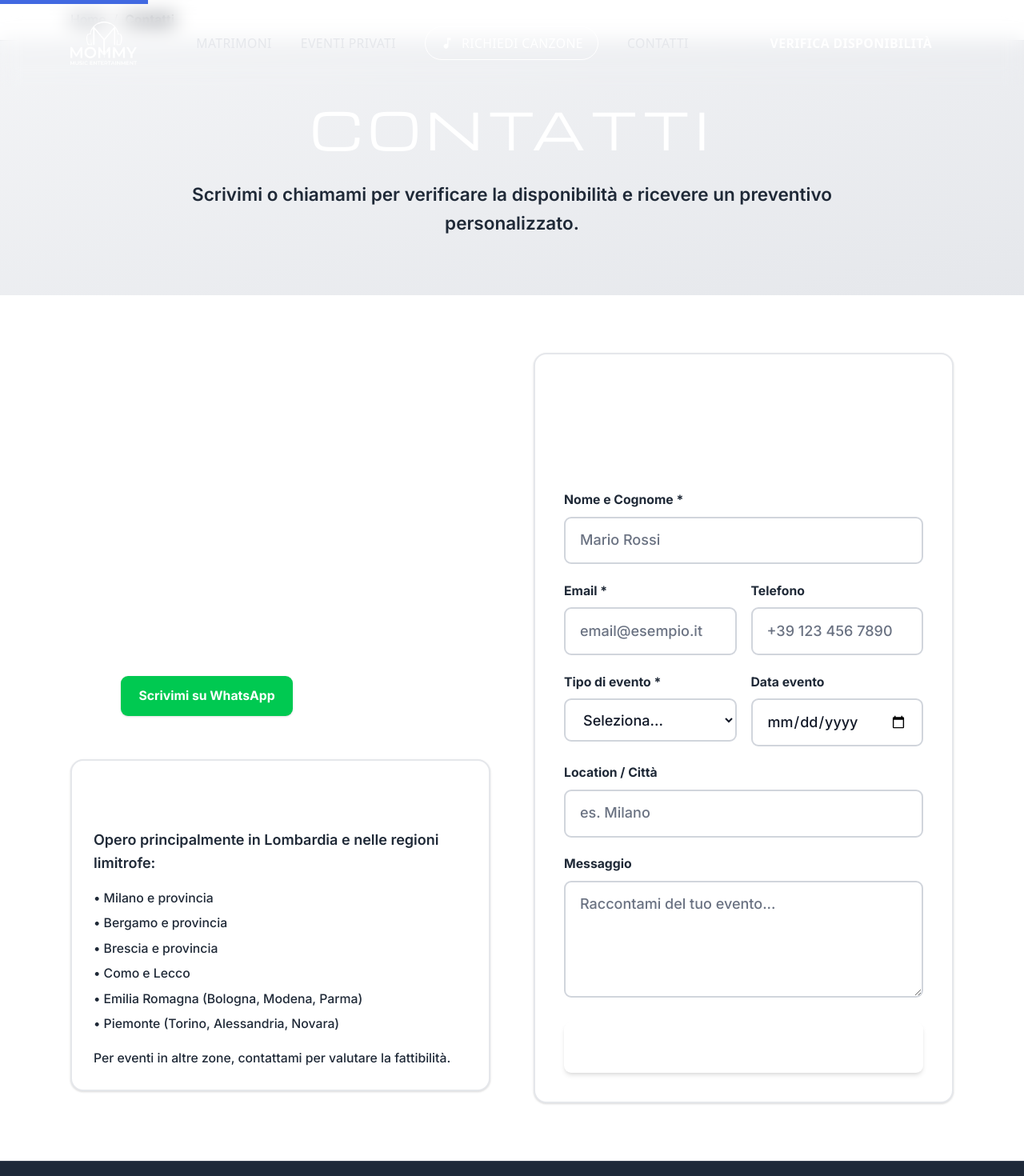
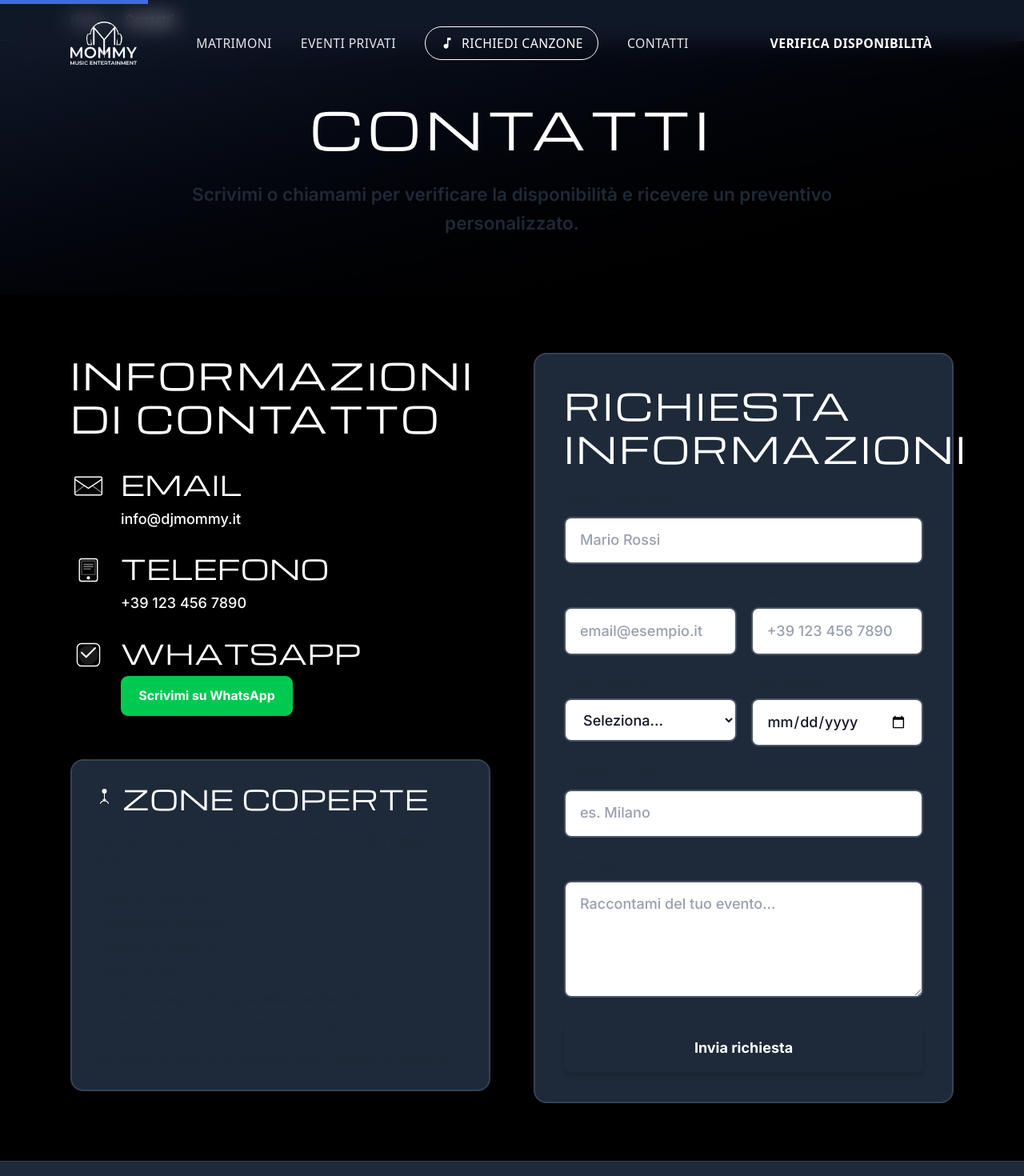
Before and after one commit to mommydjsalmani-cloud/mommy-marketing, a Next.js app: page /contatti in a window 1280 px wide. Shown: the top 1470 px of the page at 80% size. Built offline with nearby package versions, Linux system fonts and the light colour scheme.

Commit message:
Cambiato sfondo pagina contatti da bianco a nero per leggibilità

```diff
--- a/app/contatti/page.tsx
+++ b/app/contatti/page.tsx
@@ -44,35 +44,35 @@ export default function Contatti() {
   return (
     <div>
       {/* Breadcrumb */}
-      <nav aria-label="Breadcrumb" className="bg-white border-b border-gray-200 py-3">
+      <nav aria-label="Breadcrumb" className="bg-gray-900 border-b border-gray-800 py-3">
         <div className="container-custom">
           <ol className="flex items-center space-x-2 text-sm">
             <li>
-              <Link href="/" className="text-gray-700 hover:text-accent font-medium">Home</Link>
+              <Link href="/" className="text-gray-300 hover:text-accent font-medium">Home</Link>
             </li>
-            <li className="text-gray-500">/</li>
-            <li className="text-gray-900 font-bold" aria-current="page">Contatti</li>
+            <li className="text-gray-600">/</li>
+            <li className="text-white font-bold" aria-current="page">Contatti</li>
           </ol>
         </div>
       </nav>
 
       {/* Hero */}
-      <section className="py-12 md:py-16 bg-gradient-to-br from-gray-100 to-gray-200">
+      <section className="py-12 md:py-16 bg-gradient-to-br from-gray-900 to-black">
         <div className="container-custom text-center px-4">
-          <h1 className="mb-6">Contatti</h1>
-          <p className="text-lg md:text-xl max-w-3xl mx-auto font-semibold leading-relaxed">
+          <h1 className="mb-6 text-white">Contatti</h1>
+          <p className="text-lg md:text-xl max-w-3xl mx-auto font-semibold leading-relaxed text-gray-300">
             Scrivimi o chiamami per verificare la disponibilità e ricevere un preventivo personalizzato.
           </p>
         </div>
       </section>
 
       {/* Contact Info + Form */}
-      <section className="py-12 md:py-16 bg-white">
+      <section className="py-12 md:py-16 bg-black">
         <div className="container-custom max-w-5xl px-4">
           <div className="grid grid-cols-1 lg:grid-cols-2 gap-8 md:gap-12">
             {/* Left: Contact Info */}
             <div>
-              <h2 className="mb-8">Informazioni di contatto</h2>
+              <h2 className="mb-8 text-white">Informazioni di contatto</h2>
 
               <div className="space-y-6">
                 <div className="flex items-start gap-4">
@@ -84,7 +84,7 @@ export default function Contatti() {
                     </svg>
                   </div>
                   <div>
-                    <h3 className="font-bold mb-2">Email</h3>
+                    <h3 className="font-bold mb-2 text-white">Email</h3>
                     <a href="mailto:info@djmommy.it" className="text-accent hover:underline font-medium text-base">
                       info@djmommy.it
                     </a>
@@ -101,7 +101,7 @@ export default function Contatti() {
                     </svg>
                   </div>
                   <div>
-                    <h3 className="font-bold mb-2">Telefono</h3>
+                    <h3 className="font-bold mb-2 text-white">Telefono</h3>
                     <a href="tel:+391234567890" className="text-accent hover:underline font-medium text-base">
                       +39 123 456 7890
                     </a>
@@ -117,7 +117,7 @@ export default function Contatti() {
                     </svg>
                   </div>
                   <div>
-                    <h3 className="font-bold mb-2">WhatsApp</h3>
+                    <h3 className="font-bold mb-2 text-white">WhatsApp</h3>
                     <a
                       href="https://wa.me/391234567890"
                       target="_blank"
@@ -131,7 +131,7 @@ export default function Contatti() {
               </div>
 
               {/* Zone coperte */}
-              <div className="mt-12 card bg-white border-2 border-gray-200 p-6">
+              <div className="mt-12 card bg-gray-800 border-2 border-gray-700 p-6">
                 <div className="flex items-center gap-2 mb-4">
                   <div className="w-6 h-6 text-accent flex-shrink-0">
                     <svg viewBox="0 0 64 64" fill="none" stroke="currentColor" strokeWidth="2.5">
@@ -141,12 +141,12 @@ export default function Contatti() {
                       <path d="M20 48C20 48 24 40 32 40C40 40 44 48 44 48" strokeLinecap="round" strokeLinejoin="round"/>
                     </svg>
                   </div>
-                  <h3 className="font-bold">Zone coperte</h3>
+                  <h3 className="font-bold text-white">Zone coperte</h3>
                 </div>
-                <p className="mb-4 font-semibold">
+                <p className="mb-4 font-semibold text-white">
                   Opero principalmente in Lombardia e nelle regioni limitrofe:
                 </p>
-                <ul className="space-y-2 text-sm">
+                <ul className="space-y-2 text-sm text-gray-300">
                   <li className="font-medium">• Milano e provincia</li>
                   <li className="font-medium">• Bergamo e provincia</li>
                   <li className="font-medium">• Brescia e provincia</li>
@@ -154,7 +154,7 @@ export default function Contatti() {
                   <li className="font-medium">• Emilia Romagna (Bologna, Modena, Parma)</li>
                   <li className="font-medium">• Piemonte (Torino, Alessandria, Novara)</li>
                 </ul>
-                <p className="text-sm mt-4 font-medium">
+                <p className="text-sm mt-4 font-medium text-gray-400">
                   Per eventi in altre zone, contattami per valutare la fattibilità.
                 </p>
               </div>
@@ -162,18 +162,18 @@ export default function Contatti() {
 
             {/* Right: Form */}
             <div>
-              <div className="card bg-white border-2 border-gray-200 p-6 md:p-8">
-                <h2 className="mb-6">Richiesta informazioni</h2>
+              <div className="card bg-gray-800 border-2 border-gray-700 p-6 md:p-8">
+                <h2 className="mb-6 text-white">Richiesta informazioni</h2>
 
                 {isSubmitted && (
-                  <div className="bg-green-100 border border-green-400 text-green-800 px-4 py-3 rounded mb-6">
+                  <div className="bg-green-900 border border-green-600 text-green-200 px-4 py-3 rounded mb-6">
                     <strong>Grazie!</strong> Ti risponderò al più presto.
                   </div>
                 )}
 
                 <form onSubmit={handleSubmit} className="space-y-5">
                   <div>
-                    <label htmlFor="nome" className="block text-sm font-bold mb-2">
+                    <label htmlFor="nome" className="block text-sm font-bold mb-2 text-white">
                       Nome e Cognome *
                     </label>
                     <input
@@ -183,7 +183,7 @@ export default function Contatti() {
                       required
                       value={formData.nome}
                       onChange={handleChange}
-                      className="w-full px-4 py-3 border-2 border-gray-300 rounded-lg focus:ring-2 focus:ring-accent focus:border-accent bg-white placeholder-gray-500 font-medium"
+                      className="w-full px-4 py-3 border-2 border-gray-600 rounded-lg focus:ring-2 focus:ring-accent focus:border-accent bg-gray-900 text-white placeholder-gray-400 font-medium"
                       placeholder="Mario Rossi"
                     />
                   </div>
@@ -200,7 +200,7 @@ export default function Contatti() {
                         required
                         value={formData.email}
                         onChange={handleChange}
-                        className="w-full px-4 py-3 border-2 border-gray-300 rounded-lg focus:ring-2 focus:ring-accent focus:border-accent bg-white placeholder-gray-500 font-medium"
+                        className="w-full px-4 py-3 border-2 border-gray-600 rounded-lg focus:ring-2 focus:ring-accent focus:border-accent bg-gray-900 text-white placeholder-gray-400 font-medium"
                         placeholder="email@esempio.it"
                       />
                     </div>
@@ -215,7 +215,7 @@ export default function Contatti() {
                         name="telefono"
                         value={formData.telefono}
                         onChange={handleChange}
-                        className="w-full px-4 py-3 border-2 border-gray-300 rounded-lg focus:ring-2 focus:ring-accent focus:border-accent bg-white placeholder-gray-500 font-medium"
+                        className="w-full px-4 py-3 border-2 border-gray-600 rounded-lg focus:ring-2 focus:ring-accent focus:border-accent bg-gray-900 text-white placeholder-gray-400 font-medium"
                         placeholder="+39 123 456 7890"
                       />
                     </div>
@@ -232,7 +232,7 @@ export default function Contatti() {
                         required
                         value={formData.tipoEvento}
                         onChange={handleChange}
-                        className="w-full px-4 py-3 border-2 border-gray-300 rounded-lg focus:ring-2 focus:ring-accent focus:border-accent bg-white font-medium"
+                        className="w-full px-4 py-3 border-2 border-gray-600 rounded-lg focus:ring-2 focus:ring-accent focus:border-accent bg-gray-900 text-white font-medium"
                       >
                         <option value="">Seleziona...</option>
                         <option value="matrimonio">Matrimonio</option>
@@ -256,7 +256,7 @@ export default function Contatti() {
                         name="data"
                         value={formData.data}
                         onChange={handleChange}
-                        className="w-full px-4 py-3 border-2 border-gray-300 rounded-lg focus:ring-2 focus:ring-accent focus:border-accent bg-white font-medium"
+                        className="w-full px-4 py-3 border-2 border-gray-600 rounded-lg focus:ring-2 focus:ring-accent focus:border-accent bg-gray-900 text-white font-medium"
                       />
                     </div>
                   </div>
@@ -272,7 +272,7 @@ export default function Contatti() {
                       placeholder="es. Milano"
                       value={formData.location}
                       onChange={handleChange}
-                      className="w-full px-4 py-3 border-2 border-gray-300 rounded-lg focus:ring-2 focus:ring-accent focus:border-accent bg-white placeholder-gray-500 font-medium"
+                      className="w-full px-4 py-3 border-2 border-gray-600 rounded-lg focus:ring-2 focus:ring-accent focus:border-accent bg-gray-900 text-white placeholder-gray-400 font-medium"
                     />
                   </div>
 
@@ -286,7 +286,7 @@ export default function Contatti() {
                       rows={4}
                       value={formData.messaggio}
                       onChange={handleChange}
-                      className="w-full px-4 py-3 border-2 border-gray-300 rounded-lg focus:ring-2 focus:ring-accent focus:border-accent bg-white placeholder-gray-500 font-medium"
+                      className="w-full px-4 py-3 border-2 border-gray-600 rounded-lg focus:ring-2 focus:ring-accent focus:border-accent bg-gray-900 text-white placeholder-gray-400 font-medium"
                       placeholder="Raccontami del tuo evento..."
                     ></textarea>
                   </div>
```
